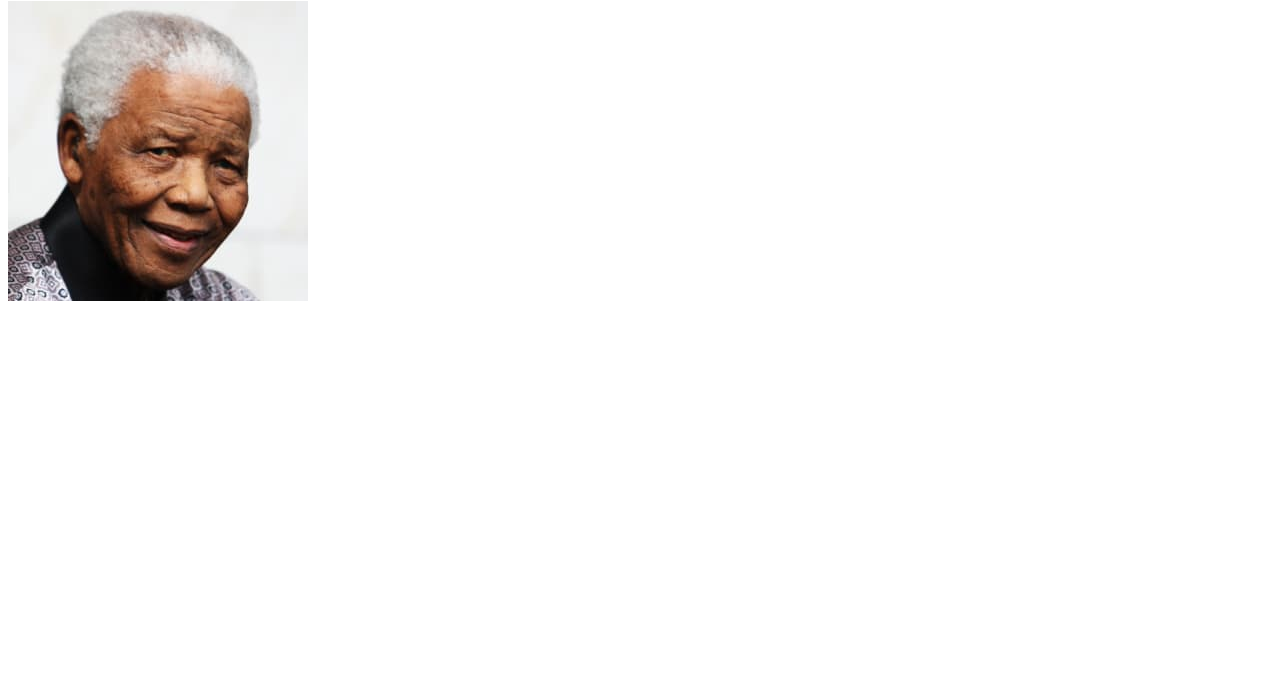
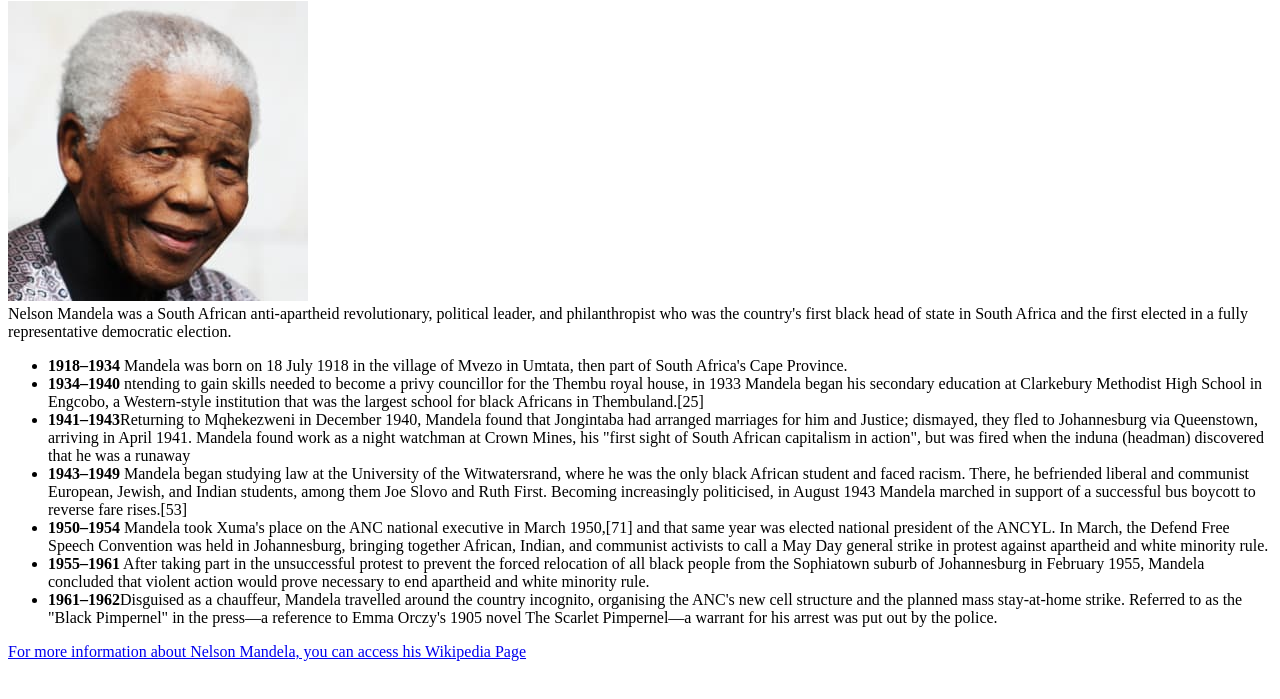
Before and after one commit to samir011235/Samir-Renice, a plain HTML site: page index.html in a window 1280 px wide. Shown: the part 79-778 px from the top of the page. Drawn offline with Linux system fonts and the light colour scheme.

Commit message:
fulfilled user stories 5 and 6

```diff
--- a/index.html
+++ b/index.html
@@ -8,10 +8,42 @@
 
   <body>
   <main id="main">
+
     <h1 id="title">Nelson Mandela</h1>
+
     <div id="img-div">
     	<img id="image" src="img/nelson-mandela.jpg" alt="Nelson Mandela">
+
+      <figcaption id="img-caption"> Nelson Mandela  was a South African anti-apartheid revolutionary,
+        political leader, and philanthropist who was the country's first black head of state in South Africa
+        and the first elected in a fully representative democratic election.</figcaption>
+
+        <div  id="tribute-info">
+          <ul>
+            <li> <strong>1918–1934</strong> Mandela was born on 18 July 1918 in the village of Mvezo in Umtata,
+              then part of South Africa's Cape Province.</li>
+            <li> <strong>1934–1940</strong> ntending to gain skills needed to become a privy councillor for the
+              Thembu royal house, in 1933 Mandela began his secondary education at Clarkebury Methodist High School
+              in Engcobo, a Western-style institution that was the largest school for black Africans in Thembuland.[25] </li>
+            <li> <strong>1941–1943</strong>Returning to Mqhekezweni in December 1940, Mandela found that Jongintaba had arranged
+              marriages for him and Justice; dismayed, they fled to Johannesburg via Queenstown, arriving in April 1941.
+               Mandela found work as a night watchman at Crown Mines, his "first sight of South African capitalism in action", but was fired when the induna (headman) discovered that he was a runaway </li>
+            <li> <strong>1943–1949</strong> Mandela began studying law at the University of the Witwatersrand,
+              where he was the only black African student and faced racism. There, he befriended liberal and
+              communist European, Jewish, and Indian students, among them Joe Slovo and Ruth First.
+              Becoming increasingly politicised, in August 1943 Mandela marched in support of a successful bus boycott to reverse fare rises.[53]  </li>
+            <li> <strong>1950–1954</strong> Mandela took Xuma's place on the ANC national executive in March 1950,[71] and that same year was elected national
+              president of the ANCYL. In March, the Defend Free Speech Convention was held in Johannesburg, bringing together African,
+              Indian, and communist activists to call a May Day general strike in protest against apartheid and white minority rule. </li>
+            <li> <strong>1955–1961</strong> After taking part in the unsuccessful protest to prevent the forced relocation of all black people from the Sophiatown suburb of Johannesburg in February 1955,
+               Mandela concluded that violent action would prove necessary to end apartheid and white minority rule. </li>
+            <li> <strong>1961–1962</strong>Disguised as a chauffeur, Mandela travelled around the country incognito, organising the ANC's new cell structure and the planned mass stay-at-home strike.
+              Referred to as the "Black Pimpernel" in the press—a reference to Emma Orczy's 1905 novel The Scarlet Pimpernel—a warrant for his arrest was put out by the police. </li>
+          </ul>
+        </div>
+        <a id="tribute-link" href="https://en.wikipedia.org/wiki/Nelson_Mandela" target="_blank" > <p>For more information about Nelson Mandela, you can access his Wikipedia Page</p> </a>
     </div>
+
 
   </main>
 
```
